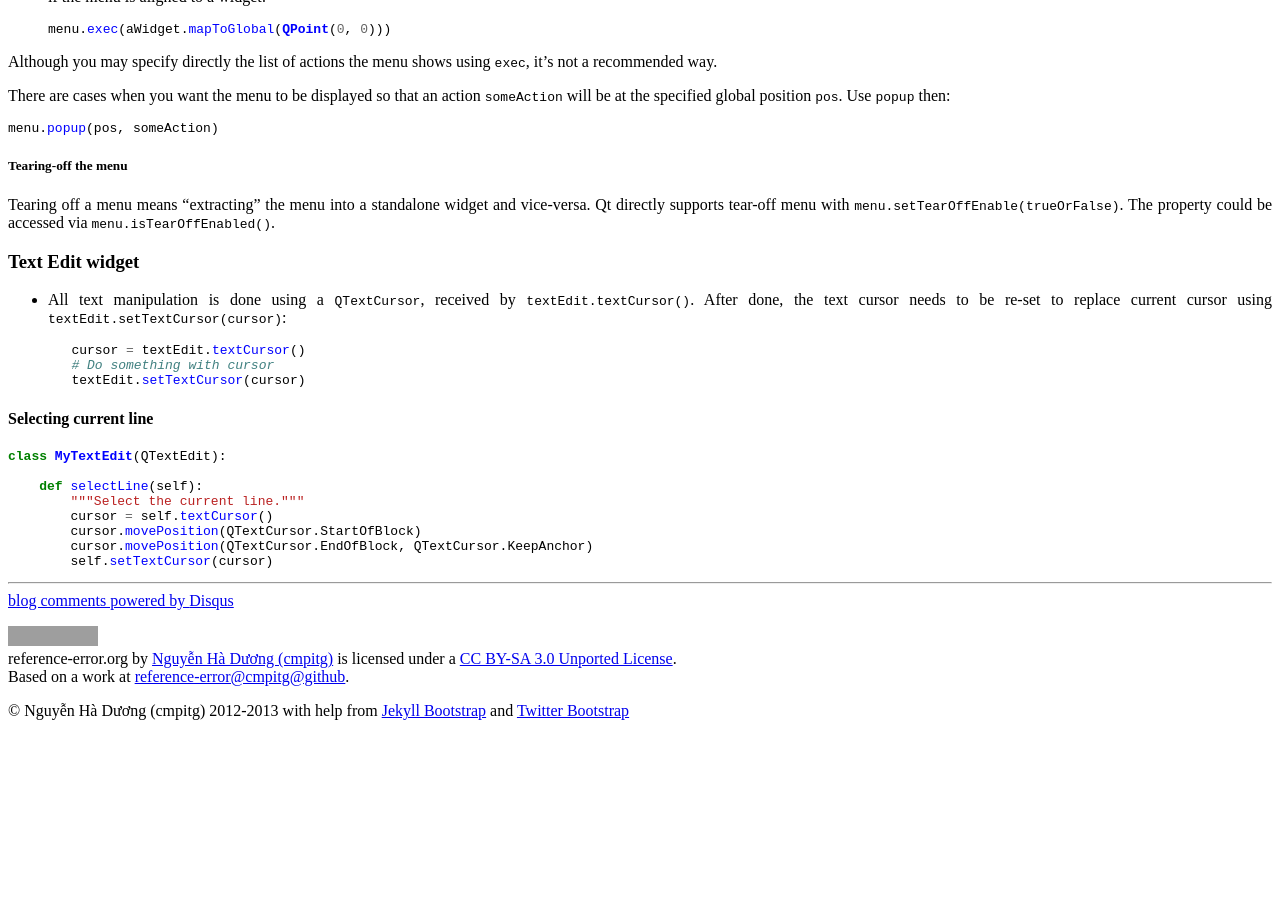
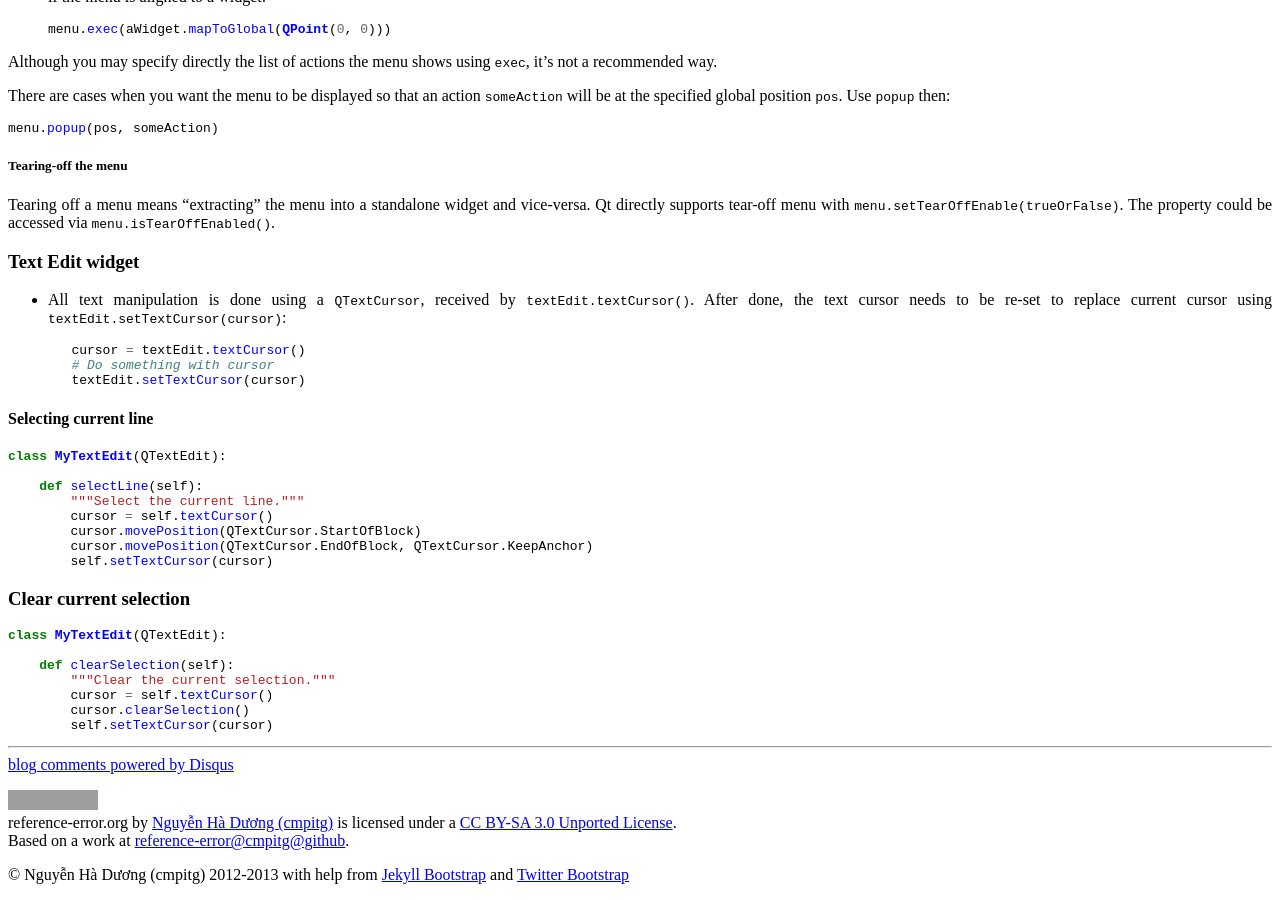
Before and after one commit to cmpitg/cmpitg.github.com, a Jekyll site: the page built from guides/pyside.md, in a window 1280 px wide and 900 px high, scrolled down 6460 px. Built offline with Jekyll 4.4.1, drawn with Linux system fonts in a browser that asks for light colours; Markdown is read by kramdown in place of the engine named in the settings; comment, search, counter and statistics services are not loaded; before the commit the page ends 7196 px from its top, so only the background shows below that; grey boxes are pictures that could not be loaded.

Commit message:
clearSelection @ PySide

````diff
--- a/guides/pyside.md
+++ b/guides/pyside.md
@@ -485,3 +485,15 @@ class MyTextEdit(QTextEdit):
         cursor.movePosition(QTextCursor.EndOfBlock, QTextCursor.KeepAnchor)
         self.setTextCursor(cursor)
 ```
+
+### Clear current selection
+
+```python
+class MyTextEdit(QTextEdit):
+
+    def clearSelection(self):
+        """Clear the current selection."""
+        cursor = self.textCursor()
+        cursor.clearSelection()
+        self.setTextCursor(cursor)
+```
````
